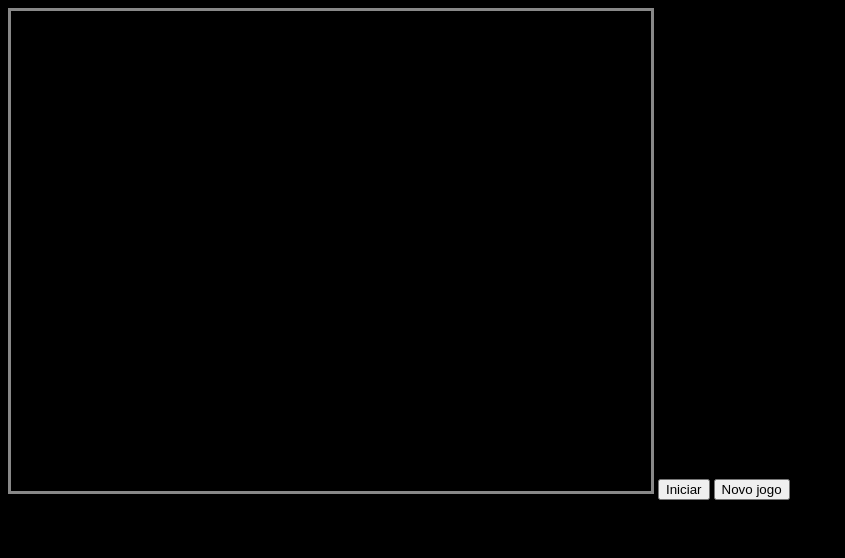
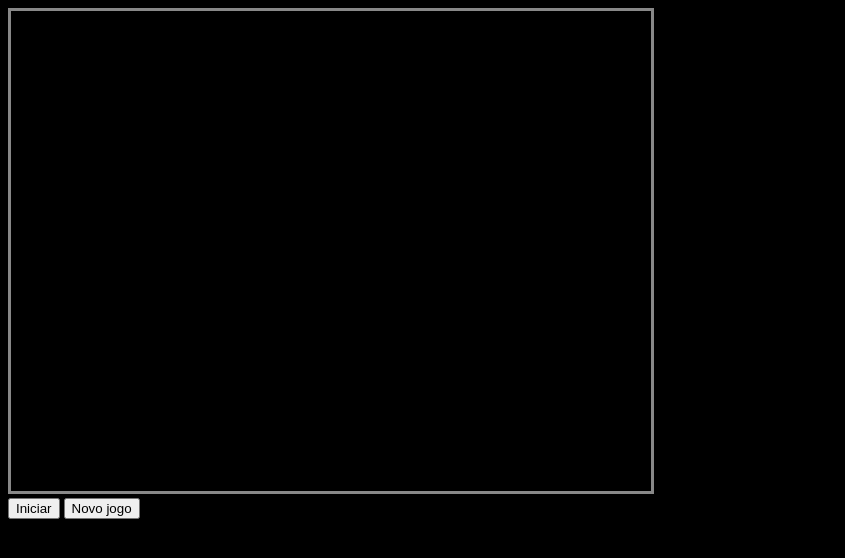
Before and after one commit to BiancaFSilva/snake-game, a plain HTML site: page index.html in a window 1280 px wide. Shown: the whole page, without its empty margins (0-845 px from the left). Drawn offline with Linux system fonts and the light colour scheme.

Commit message:
Update index.html

```diff
--- a/index.html
+++ b/index.html
@@ -7,7 +7,7 @@
         <link rel="stylesheet" type="text/css" href="estilo.css">
     </head>
     <body>
-        <canvas id="tela" width=640 height=480> Navegador não suportado! </canvas>
+        <canvas id="tela" width=640 height=480> Navegador não suportado! </canvas> <br>
         <button id="btPausa" type="button" onclick="pausa()"> Iniciar </button>
         <button id="btNovo" type="button" onclick="novoJogo()"> Novo jogo </button>
 
```
